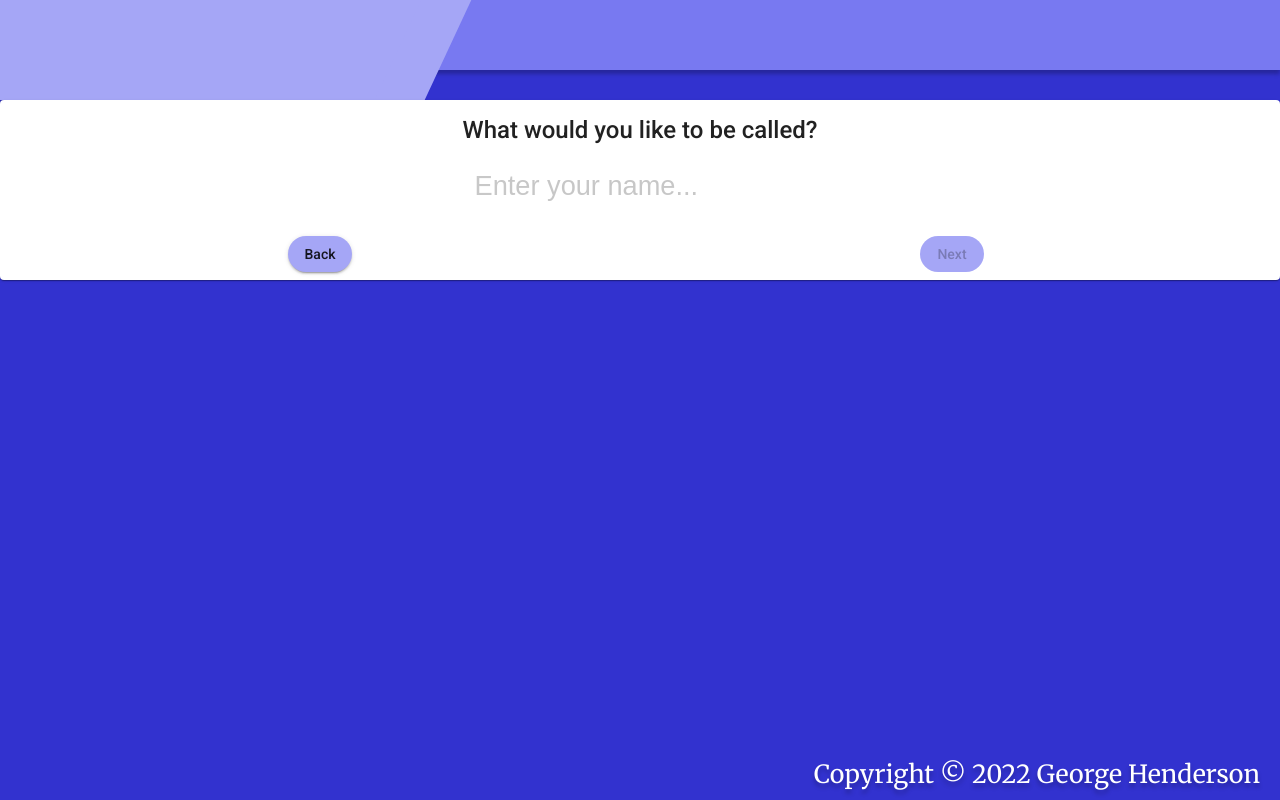
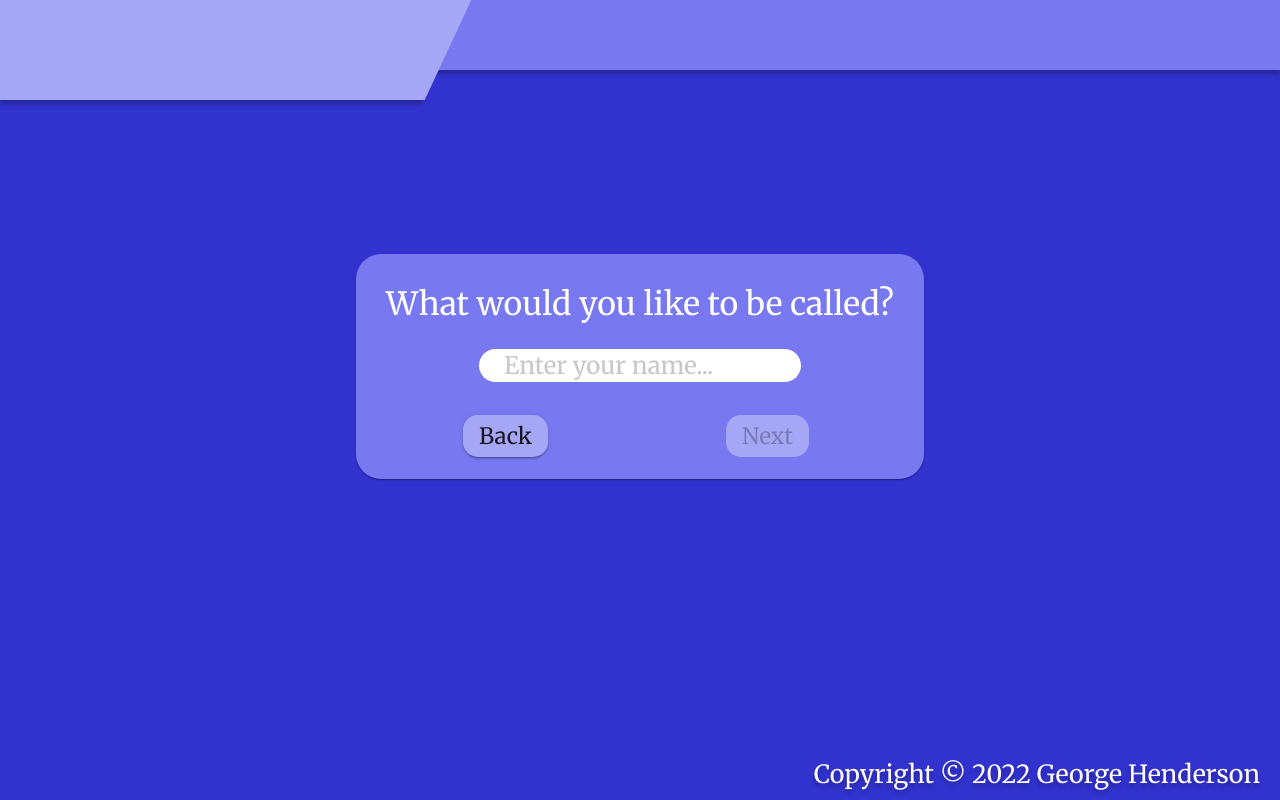
Before and after one commit to GH94GitHub/angular-chat, an Angular app: page /create-profile in a window 1280 px wide. Built offline with nearby package versions, Linux system fonts and the light colour scheme.

Commit message:
Added content

```diff
--- a/src/app/create-profile/create-profile.component.scss
+++ b/src/app/create-profile/create-profile.component.scss
@@ -0,0 +1,34 @@
+.component-content {
+  margin: 12% 10px 0;
+
+  mat-card {
+    border-radius: 25px;
+    width: fit-content;
+    margin: auto;
+    padding: 30px;
+    background-color: var(--color-accent);
+
+    mat-card-title, input, button {
+      font-family: 'Merriweather', serif;
+    }
+    mat-card-title {
+      color: white;
+      font-size: 2rem;
+      text-align: center;
+    }
+
+    input {
+      font-size: 1.5rem;
+    }
+
+    button {
+      border-radius: 15px !important;
+      padding: 3px 16px;
+      font-size: 1.4rem;
+
+      &:hover:not([disabled]) {
+        background-color: var(--button-hover) !important;
+      }
+    }
+  }
+}
```
